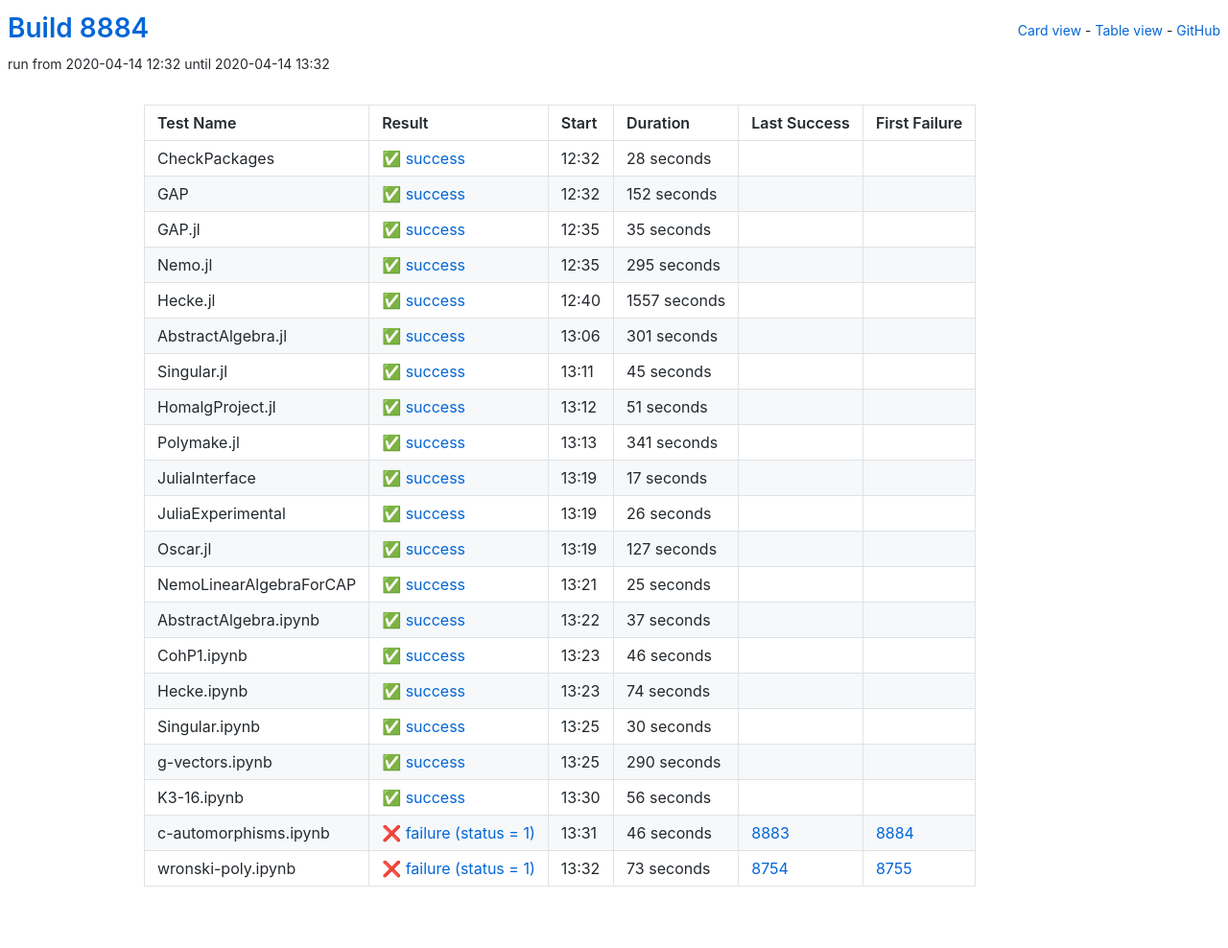
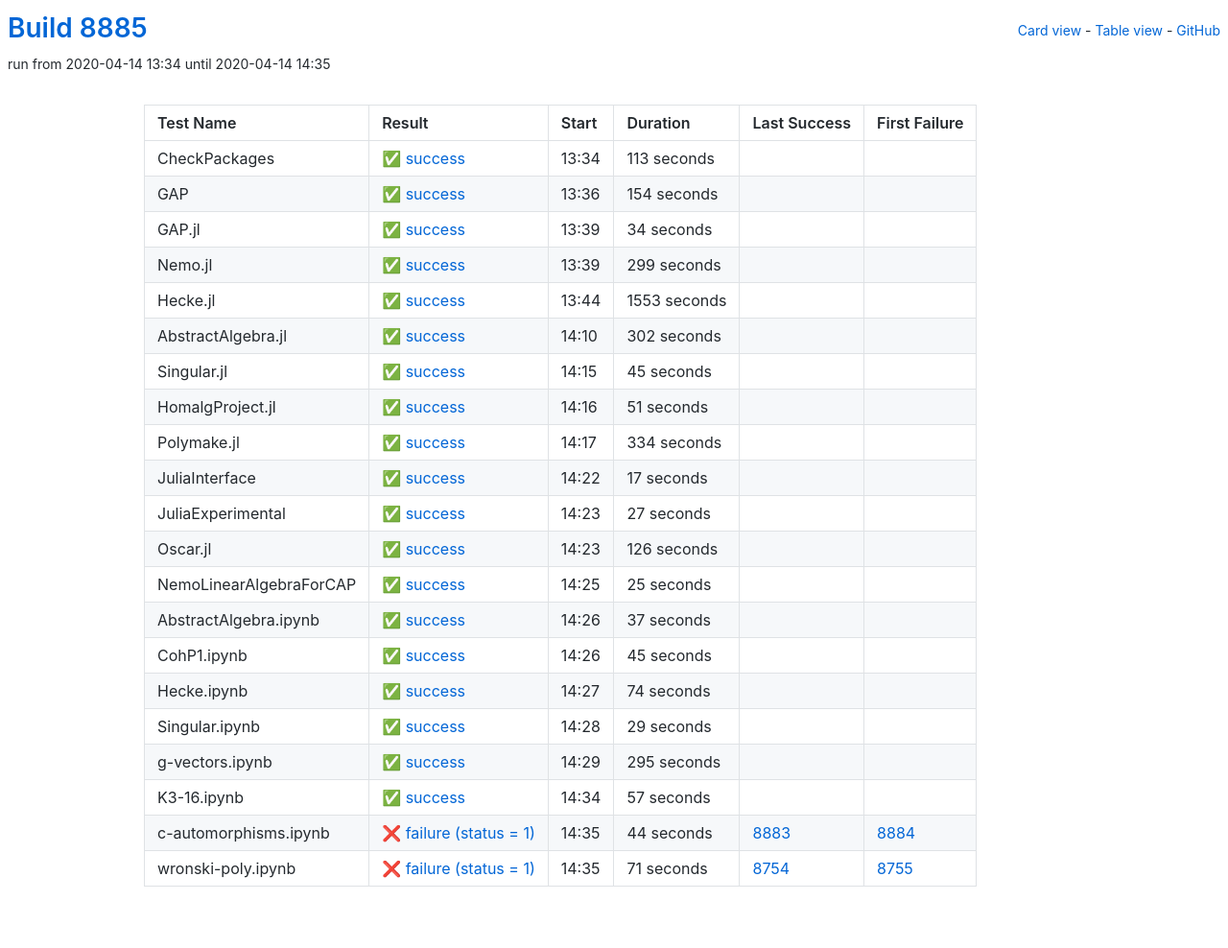
Before and after one commit to oscar-system/oscar-ci-status, a Jekyll site: the page built from table.html, in a window 1280 px wide. Shown: the whole page at 96% size. Built offline with Jekyll 4.4.1, drawn with Linux system fonts in a browser that asks for light colours; some of the changed lines change nothing that is shown.

Commit message:
Build 8885

```diff
--- a/_data/ci.yml
+++ b/_data/ci.yml
@@ -1,38 +1,192 @@
-build: 8884
-build_url: https://oscarci.mathematik.uni-kl.de/job/oscar/8884/
+build: 8885
+build_url: https://oscarci.mathematik.uni-kl.de/job/oscar/8885/
 job: oscar
 tests:
-- duration: 28
+- duration: 113
   exitcode: 0
   first_failure: false
   first_failure_url: null
   last_success: false
   last_success_url: null
-  log: https://oscarci.mathematik.uni-kl.de/job/oscar/8884/artifact/logs/build-8884/CheckPackages.log
+  log: https://oscarci.mathematik.uni-kl.de/job/oscar/8885/artifact/logs/build-8885/CheckPackages.log
   name: CheckPackages
-  start: 2020-04-14 12:32
+  start: 2020-04-14 13:34
   status: success
   success: true
-- duration: 152
+- duration: 154
   exitcode: 0
   first_failure: false
   first_failure_url: null
   last_success: false
   last_success_url: null
-  log: https://oscarci.mathematik.uni-kl.de/job/oscar/8884/artifact/logs/build-8884/GAP.log
+  log: https://oscarci.mathematik.uni-kl.de/job/oscar/8885/artifact/logs/build-8885/GAP.log
   name: GAP
-  start: 2020-04-14 12:32
+  start: 2020-04-14 13:36
   status: success
   success: true
-- duration: 35
+- duration: 34
   exitcode: 0
   first_failure: false
   first_failure_url: null
   last_success: false
   last_success_url: null
-  log: https://oscarci.mathematik.uni-kl.de/job/oscar/8884/artifact/logs/build-8884/GAP.jl.log
+  log: https://oscarci.mathematik.uni-kl.de/job/oscar/8885/artifact/logs/build-8885/GAP.jl.log
   name: GAP.jl
-  start: 2020-04-14 12:35
+  start: 2020-04-14 13:39
+  status: success
+  success: true
+- duration: 299
+  exitcode: 0
+  first_failure: false
+  first_failure_url: null
+  last_success: false
+  last_success_url: null
+  log: https://oscarci.mathematik.uni-kl.de/job/oscar/8885/artifact/logs/build-8885/Nemo.jl.log
+  name: Nemo.jl
+  start: 2020-04-14 13:39
+  status: success
+  success: true
+- duration: 1553
+  exitcode: 0
+  first_failure: false
+  first_failure_url: null
+  last_success: false
+  last_success_url: null
+  log: https://oscarci.mathematik.uni-kl.de/job/oscar/8885/artifact/logs/build-8885/Hecke.jl.log
+  name: Hecke.jl
+  start: 2020-04-14 13:44
+  status: success
+  success: true
+- duration: 302
+  exitcode: 0
+  first_failure: false
+  first_failure_url: null
+  last_success: false
+  last_success_url: null
+  log: https://oscarci.mathematik.uni-kl.de/job/oscar/8885/artifact/logs/build-8885/AbstractAlgebra.jl.log
+  name: AbstractAlgebra.jl
+  start: 2020-04-14 14:10
+  status: success
+  success: true
+- duration: 45
+  exitcode: 0
+  first_failure: false
+  first_failure_url: null
+  last_success: false
+  last_success_url: null
+  log: https://oscarci.mathematik.uni-kl.de/job/oscar/8885/artifact/logs/build-8885/Singular.jl.log
+  name: Singular.jl
+  start: 2020-04-14 14:15
+  status: success
+  success: true
+- duration: 51
+  exitcode: 0
+  first_failure: false
+  first_failure_url: null
+  last_success: false
+  last_success_url: null
+  log: https://oscarci.mathematik.uni-kl.de/job/oscar/8885/artifact/logs/build-8885/HomalgProject.jl.log
+  name: HomalgProject.jl
+  start: 2020-04-14 14:16
+  status: success
+  success: true
+- duration: 334
+  exitcode: 0
+  first_failure: false
+  first_failure_url: null
+  last_success: false
+  last_success_url: null
+  log: https://oscarci.mathematik.uni-kl.de/job/oscar/8885/artifact/logs/build-8885/Polymake.jl.log
+  name: Polymake.jl
+  start: 2020-04-14 14:17
+  status: success
+  success: true
+- duration: 17
+  exitcode: 0
+  first_failure: false
+  first_failure_url: null
+  last_success: false
+  last_success_url: null
+  log: https://oscarci.mathematik.uni-kl.de/job/oscar/8885/artifact/logs/build-8885/JuliaInterface.log
+  name: JuliaInterface
+  start: 2020-04-14 14:22
+  status: success
+  success: true
+- duration: 27
+  exitcode: 0
+  first_failure: false
+  first_failure_url: null
+  last_success: false
+  last_success_url: null
+  log: https://oscarci.mathematik.uni-kl.de/job/oscar/8885/artifact/logs/build-8885/JuliaExperimental.log
+  name: JuliaExperimental
+  start: 2020-04-14 14:23
+  status: success
+  success: true
+- duration: 126
+  exitcode: 0
+  first_failure: false
+  first_failure_url: null
+  last_success: false
+  last_success_url: null
+  log: https://oscarci.mathematik.uni-kl.de/job/oscar/8885/artifact/logs/build-8885/Oscar.jl.log
+  name: Oscar.jl
+  start: 2020-04-14 14:23
+  status: success
+  success: true
+- duration: 25
+  exitcode: 0
+  first_failure: false
+  first_failure_url: null
+  last_success: false
+  last_success_url: null
+  log: https://oscarci.mathematik.uni-kl.de/job/oscar/8885/artifact/logs/build-8885/NemoLinearAlgebraForCAP.log
+  name: NemoLinearAlgebraForCAP
+  start: 2020-04-14 14:25
+  status: success
+  success: true
+- duration: 37
+  exitcode: 0
+  first_failure: false
+  first_failure_url: null
+  last_success: false
+  last_success_url: null
+  log: https://oscarci.mathematik.uni-kl.de/job/oscar/8885/artifact/logs/build-8885/AbstractAlgebra.ipynb.log
+  name: AbstractAlgebra.ipynb
+  start: 2020-04-14 14:26
+  status: success
+  success: true
+- duration: 45
+  exitcode: 0
+  first_failure: false
+  first_failure_url: null
+  last_success: false
+  last_success_url: null
+  log: https://oscarci.mathematik.uni-kl.de/job/oscar/8885/artifact/logs/build-8885/CohP1.ipynb.log
+  name: CohP1.ipynb
+  start: 2020-04-14 14:26
+  status: success
+  success: true
+- duration: 74
+  exitcode: 0
+  first_failure: false
+  first_failure_url: null
+  last_success: false
+  last_success_url: null
+  log: https://oscarci.mathematik.uni-kl.de/job/oscar/8885/artifact/logs/build-8885/Hecke.ipynb.log
+  name: Hecke.ipynb
+  start: 2020-04-14 14:27
+  status: success
+  success: true
+- duration: 29
+  exitcode: 0
+  first_failure: false
+  first_failure_url: null
+  last_success: false
+  last_success_url: null
+  log: https://oscarci.mathematik.uni-kl.de/job/oscar/8885/artifact/logs/build-8885/Singular.ipynb.log
+  name: Singular.ipynb
+  start: 2020-04-14 14:28
   status: success
   success: true
 - duration: 295
@@ -41,195 +195,41 @@ tests:
   first_failure_url: null
   last_success: false
   last_success_url: null
-  log: https://oscarci.mathematik.uni-kl.de/job/oscar/8884/artifact/logs/build-8884/Nemo.jl.log
-  name: Nemo.jl
-  start: 2020-04-14 12:35
+  log: https://oscarci.mathematik.uni-kl.de/job/oscar/8885/artifact/logs/build-8885/g-vectors.ipynb.log
+  name: g-vectors.ipynb
+  start: 2020-04-14 14:29
   status: success
   success: true
-- duration: 1557
+- duration: 57
   exitcode: 0
   first_failure: false
   first_failure_url: null
   last_success: false
   last_success_url: null
-  log: https://oscarci.mathematik.uni-kl.de/job/oscar/8884/artifact/logs/build-8884/Hecke.jl.log
-  name: Hecke.jl
-  start: 2020-04-14 12:40
+  log: https://oscarci.mathematik.uni-kl.de/job/oscar/8885/artifact/logs/build-8885/K3-16.ipynb.log
+  name: K3-16.ipynb
+  start: 2020-04-14 14:34
   status: success
   success: true
-- duration: 301
-  exitcode: 0
-  first_failure: false
-  first_failure_url: null
-  last_success: false
-  last_success_url: null
-  log: https://oscarci.mathematik.uni-kl.de/job/oscar/8884/artifact/logs/build-8884/AbstractAlgebra.jl.log
-  name: AbstractAlgebra.jl
-  start: 2020-04-14 13:06
-  status: success
-  success: true
-- duration: 45
-  exitcode: 0
-  first_failure: false
-  first_failure_url: null
-  last_success: false
-  last_success_url: null
-  log: https://oscarci.mathematik.uni-kl.de/job/oscar/8884/artifact/logs/build-8884/Singular.jl.log
-  name: Singular.jl
-  start: 2020-04-14 13:11
-  status: success
-  success: true
-- duration: 51
-  exitcode: 0
-  first_failure: false
-  first_failure_url: null
-  last_success: false
-  last_success_url: null
-  log: https://oscarci.mathematik.uni-kl.de/job/oscar/8884/artifact/logs/build-8884/HomalgProject.jl.log
-  name: HomalgProject.jl
-  start: 2020-04-14 13:12
-  status: success
-  success: true
-- duration: 341
-  exitcode: 0
-  first_failure: false
-  first_failure_url: null
-  last_success: false
-  last_success_url: null
-  log: https://oscarci.mathematik.uni-kl.de/job/oscar/8884/artifact/logs/build-8884/Polymake.jl.log
-  name: Polymake.jl
-  start: 2020-04-14 13:13
-  status: success
-  success: true
-- duration: 17
-  exitcode: 0
-  first_failure: false
-  first_failure_url: null
-  last_success: false
-  last_success_url: null
-  log: https://oscarci.mathematik.uni-kl.de/job/oscar/8884/artifact/logs/build-8884/JuliaInterface.log
-  name: JuliaInterface
-  start: 2020-04-14 13:19
-  status: success
-  success: true
-- duration: 26
-  exitcode: 0
-  first_failure: false
-  first_failure_url: null
-  last_success: false
-  last_success_url: null
-  log: https://oscarci.mathematik.uni-kl.de/job/oscar/8884/artifact/logs/build-8884/JuliaExperimental.log
-  name: JuliaExperimental
-  start: 2020-04-14 13:19
-  status: success
-  success: true
-- duration: 127
-  exitcode: 0
-  first_failure: false
-  first_failure_url: null
-  last_success: false
-  last_success_url: null
-  log: https://oscarci.mathematik.uni-kl.de/job/oscar/8884/artifact/logs/build-8884/Oscar.jl.log
-  name: Oscar.jl
-  start: 2020-04-14 13:19
-  status: success
-  success: true
-- duration: 25
-  exitcode: 0
-  first_failure: false
-  first_failure_url: null
-  last_success: false
-  last_success_url: null
-  log: https://oscarci.mathematik.uni-kl.de/job/oscar/8884/artifact/logs/build-8884/NemoLinearAlgebraForCAP.log
-  name: NemoLinearAlgebraForCAP
-  start: 2020-04-14 13:21
-  status: success
-  success: true
-- duration: 37
-  exitcode: 0
-  first_failure: false
-  first_failure_url: null
-  last_success: false
-  last_success_url: null
-  log: https://oscarci.mathematik.uni-kl.de/job/oscar/8884/artifact/logs/build-8884/AbstractAlgebra.ipynb.log
-  name: AbstractAlgebra.ipynb
-  start: 2020-04-14 13:22
-  status: success
-  success: true
-- duration: 46
-  exitcode: 0
-  first_failure: false
-  first_failure_url: null
-  last_success: false
-  last_success_url: null
-  log: https://oscarci.mathematik.uni-kl.de/job/oscar/8884/artifact/logs/build-8884/CohP1.ipynb.log
-  name: CohP1.ipynb
-  start: 2020-04-14 13:23
-  status: success
-  success: true
-- duration: 74
-  exitcode: 0
-  first_failure: false
-  first_failure_url: null
-  last_success: false
-  last_success_url: null
-  log: https://oscarci.mathematik.uni-kl.de/job/oscar/8884/artifact/logs/build-8884/Hecke.ipynb.log
-  name: Hecke.ipynb
-  start: 2020-04-14 13:23
-  status: success
-  success: true
-- duration: 30
-  exitcode: 0
-  first_failure: false
-  first_failure_url: null
-  last_success: false
-  last_success_url: null
-  log: https://oscarci.mathematik.uni-kl.de/job/oscar/8884/artifact/logs/build-8884/Singular.ipynb.log
-  name: Singular.ipynb
-  start: 2020-04-14 13:25
-  status: success
-  success: true
-- duration: 290
-  exitcode: 0
-  first_failure: false
-  first_failure_url: null
-  last_success: false
-  last_success_url: null
-  log: https://oscarci.mathematik.uni-kl.de/job/oscar/8884/artifact/logs/build-8884/g-vectors.ipynb.log
-  name: g-vectors.ipynb
-  start: 2020-04-14 13:25
-  status: success
-  success: true
-- duration: 56
-  exitcode: 0
-  first_failure: false
-  first_failure_url: null
-  last_success: false
-  last_success_url: null
-  log: https://oscarci.mathematik.uni-kl.de/job/oscar/8884/artifact/logs/build-8884/K3-16.ipynb.log
-  name: K3-16.ipynb
-  start: 2020-04-14 13:30
-  status: success
-  success: true
-- duration: 46
+- duration: 44
   exitcode: 1
   first_failure: 8884
   first_failure_url: https://oscarci.mathematik.uni-kl.de/job/oscar/8884/
   last_success: 8883
   last_success_url: https://oscarci.mathematik.uni-kl.de/job/oscar/8883/
-  log: https://oscarci.mathematik.uni-kl.de/job/oscar/8884/artifact/logs/build-8884/c-automorphisms.ipynb.log
+  log: https://oscarci.mathematik.uni-kl.de/job/oscar/8885/artifact/logs/build-8885/c-automorphisms.ipynb.log
   name: c-automorphisms.ipynb
-  start: 2020-04-14 13:31
+  start: 2020-04-14 14:35
   status: failure
   success: false
-- duration: 73
+- duration: 71
   exitcode: 1
   first_failure: 8755
   first_failure_url: https://oscarci.mathematik.uni-kl.de/job/oscar/8755/
   last_success: 8754
   last_success_url: https://oscarci.mathematik.uni-kl.de/job/oscar/8754/
-  log: https://oscarci.mathematik.uni-kl.de/job/oscar/8884/artifact/logs/build-8884/wronski-poly.ipynb.log
+  log: https://oscarci.mathematik.uni-kl.de/job/oscar/8885/artifact/logs/build-8885/wronski-poly.ipynb.log
   name: wronski-poly.ipynb
-  start: 2020-04-14 13:32
+  start: 2020-04-14 14:35
   status: failure
   success: false
```
Also changed, not shown: README.md.
